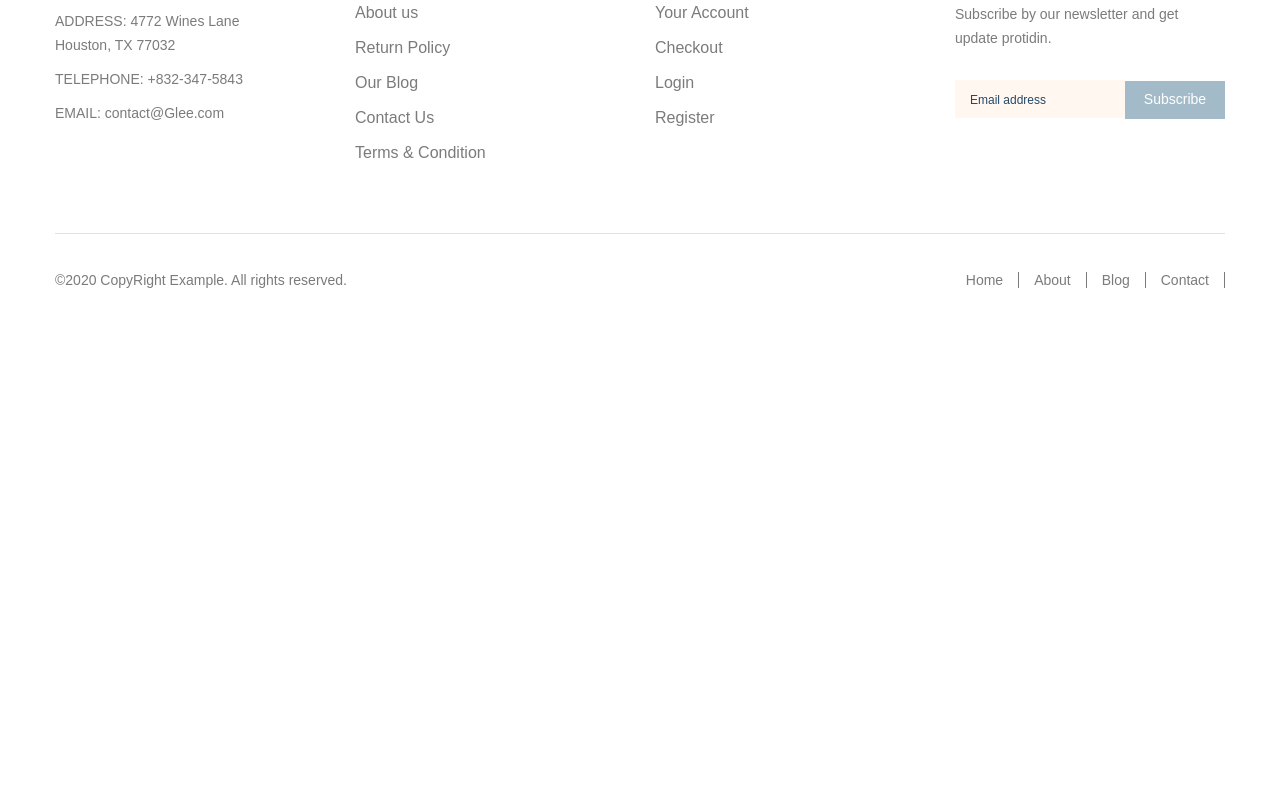
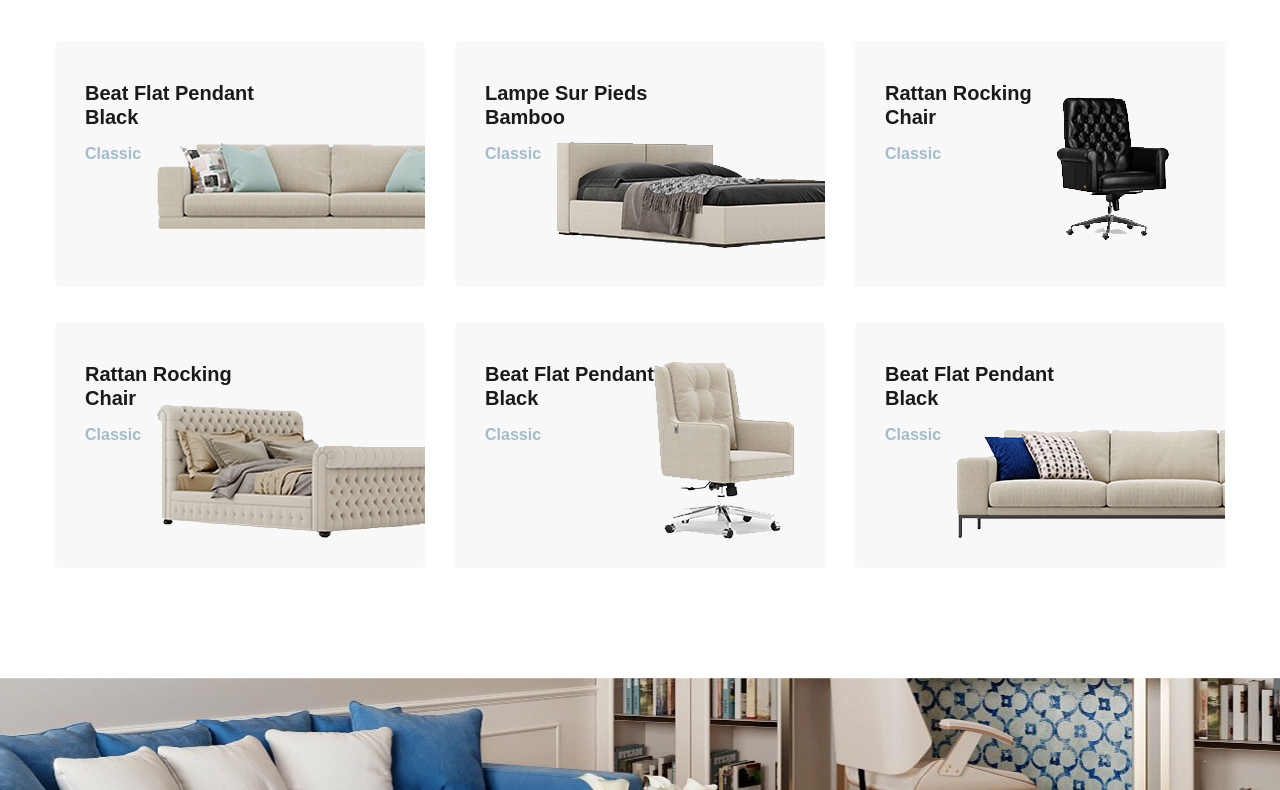
Before and after one commit to SerSak/Glee, a website: page app/index.html in a window 1280 px wide. Shown: the part 3071-3861 px from the top of the page. Before the commit the page ends 3397 px from the top, so only its background shows below. Drawn offline with nearby package versions, Linux system fonts and the light colour scheme; files that its build step writes are made by us from their sources.

Commit message:
added desgin and video section

```diff
--- a/app/index.html
+++ b/app/index.html
@@ -473,6 +473,82 @@
 
 
 
+        <section class="design">
+            <div class="container-md">
+
+                <h3 class="title product__title">New Design</h3>
+
+                <div class="product__filter-btn">
+                    <button class="product__btn" data-filter="all">All</button>
+                    <button class="product__btn" data-filter=".category-q">Furnitures</button>
+                    <button class="product__btn" data-filter=".category-w">Chairs</button>
+                    <button class="product__btn" data-filter=".category-e">Lighting</button>
+                    <button class="product__btn" data-filter=".category-r">Decor</button>
+                </div>
+
+                <div class="design__items">
+
+                    <a class="design__item" href="#">
+                        <div class="design__item-box">
+                            <h6 class="design__item-title">Beat Flat Pendant Black</h6>
+                            <p class="design__item-subtitle">Classic</p>
+                        </div>
+                        <img class="design__item-img" src="images/design/1.png" alt="desgin">
+                    </a>
+
+                    <a class="design__item" href="#">
+                        <div class="design__item-box">
+                            <h6 class="design__item-title">Lampe Sur Pieds Bamboo</h6>
+                            <p class="design__item-subtitle">Classic</p>
+                        </div>
+                        <img class="design__item-img" src="images/design/2.png" alt="desgin">
+                    </a>
+
+                    <a class="design__item" href="#">
+                        <div class="design__item-box">
+                            <h6 class="design__item-title">Rattan Rocking Chair</h6>
+                            <p class="design__item-subtitle">Classic</p>
+                        </div>
+                        <img class="design__item-img" src="images/design/3.png" alt="desgin">
+                    </a>
+
+                    <a class="design__item" href="#">
+                        <div class="design__item-box">
+                            <h6 class="design__item-title">Rattan Rocking Chair</h6>
+                            <p class="design__item-subtitle">Classic</p>
+                        </div>
+                        <img class="design__item-img" src="images/design/4.png" alt="desgin">
+                    </a>
+
+                    <a class="design__item" href="#">
+                        <div class="design__item-box">
+                            <h6 class="design__item-title">Beat Flat Pendant Black</h6>
+                            <p class="design__item-subtitle">Classic</p>
+                        </div>
+                        <img class="design__item-img" src="images/design/5.png" alt="desgin">
+                    </a>
+
+                    <a class="design__item" href="#">
+                        <div class="design__item-box">
+                            <h6 class="design__item-title">Beat Flat Pendant Black</h6>
+                            <p class="design__item-subtitle">Classic</p>
+                        </div>
+                        <img class="design__item-img" src="images/design/6.png" alt="desgin">
+                    </a>
+
+                </div>
+
+
+            </div>
+        </section>
+
+
+        <div class="video" style="background-image: url('images/playbg.jpg');">
+            <a class="video-fashion__play" data-fancybox href="https://youtu.be/aKrksZQpaVE">
+                <img src="images/icons/playbtn.svg" alt="video play button">
+            </a>
+        </div>
+
 
 
 
--- a/app/scss/style.scss
+++ b/app/scss/style.scss
@@ -555,6 +555,7 @@
 }
 
 
+
 // ================== LAMP ==================
 
 .lamp {
@@ -622,12 +623,80 @@
         border: 1px solid #436372;
         border-radius: 5px;
     }
+}
+
+
+
+// ================== DESIGN ==================
+.design {
+    padding-bottom: 110px;
+
+    &__items {
+        display: grid;
+        grid-template-columns: repeat(3, 1fr);
+        grid-template-rows: repeat(2, 1fr);
+        grid-gap: 35px 30px;
+    }
+
+    &__item {
+        position: relative;
+    }
+
+    &__item-box {
+        position: absolute;
+        top: 40px;
+        left: 30px;
+    }
+
+    &__item-title {
+        @extend %dm700;
+        font-size: 20px;
+        color: #1a1a1a;
+        line-height: 1.2;
+        margin-bottom: 15px;
+        max-width: 170px;
+    }
+
+    &__item-subtitle {
+        @extend %dm700;
+        font-size: 16px;
+        color: #a3bbc8;
+        line-height: 1.2;
+    }
+
+    &__item {
+        background-color: #f8f8f8;
+        border-radius: 5px;
+    }
+}
+
+
+
+// ================== VIDEO ==================
+
+.video {
+    background-position: center center;
+    background-repeat: no-repeat;
+    background-size: cover;
+    height: 500px;
+    display: flex;
+    align-items: center;
+    justify-content: center;
+}
+
+
+
+// ================== BLOG ==================
 
 
 
 
 
-}
+
+
+
+
+
 
 
 
```
Also changed, not shown: app/images/design/1.png (added), app/images/design/2.png (added), app/images/design/3.png (added), app/images/design/4.png (added), app/images/design/5.png (added), app/images/design/6.png (added), app/images/icons/playbtn.svg (added), app/images/playbg.jpg (added).
